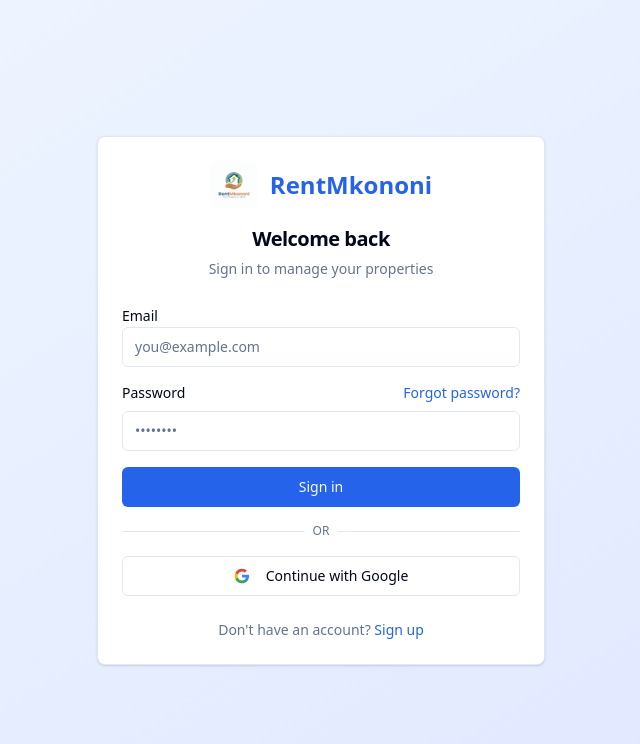
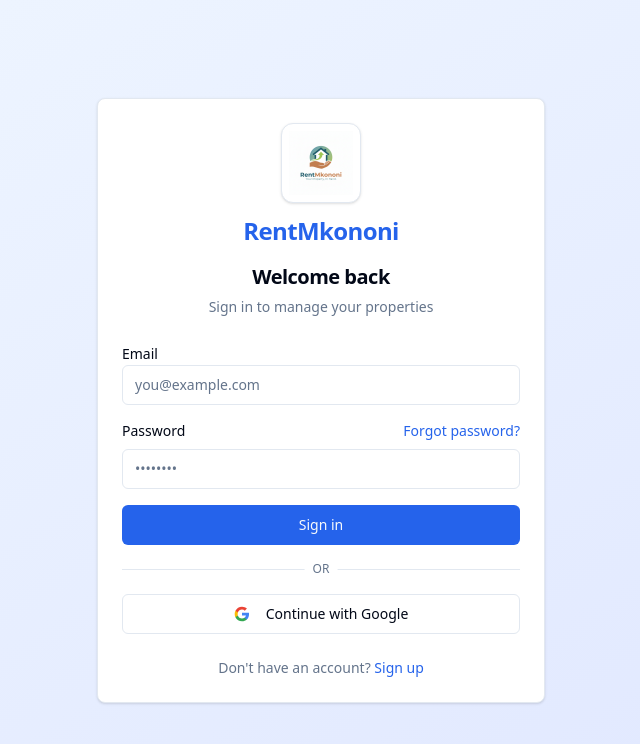
Before and after one commit to LiptontechDesign/rentmkononi, a React (Vite) app: page /login in a window 1280 px wide. Shown: the top 744 px of the page, without its empty margins (319-959 px from the left). Built offline with nearby package versions, Linux system fonts and the light colour scheme; no server answers.

Commit message:
Enhance auth pages logo layout for better brand visibility

```diff
--- a/src/pages/auth/ForgotPasswordPage.tsx
+++ b/src/pages/auth/ForgotPasswordPage.tsx
@@ -42,15 +42,15 @@
       <div className="min-h-screen flex items-center justify-center bg-linear-to-br from-blue-50 to-indigo-100 p-4">
         <Card className="w-full max-w-md">
           <CardHeader className="text-center">
-            <div className="flex justify-center mb-4">
-              <div className="flex items-center gap-3">
+            <div className="flex flex-col items-center gap-3 mb-4">
+              <div className="flex items-center justify-center h-20 w-20 rounded-xl bg-white shadow-sm border">
                 <img
                   src="/rentmkononi/Logo.png"
                   alt="RentMkononi Logo"
-                  className="h-12 w-12 object-contain rounded"
+                  className="h-16 w-16 object-contain"
                 />
-                <span className="text-2xl font-bold text-primary">RentMkononi</span>
               </div>
+              <span className="text-2xl font-bold text-primary tracking-tight">RentMkononi</span>
             </div>
             <CardTitle className="text-xl text-green-600">Check your email</CardTitle>
             <CardDescription>
@@ -72,15 +72,15 @@
     <div className="min-h-screen flex items-center justify-center bg-linear-to-br from-blue-50 to-indigo-100 p-4">
       <Card className="w-full max-w-md">
         <CardHeader className="text-center">
-          <div className="flex justify-center mb-4">
-            <div className="flex items-center gap-3">
+          <div className="flex flex-col items-center gap-3 mb-4">
+            <div className="flex items-center justify-center h-20 w-20 rounded-xl bg-white shadow-sm border">
               <img
                 src="/rentmkononi/Logo.png"
                 alt="RentMkononi Logo"
-                className="h-12 w-12 object-contain rounded"
+                className="h-16 w-16 object-contain"
               />
-              <span className="text-2xl font-bold text-primary">RentMkononi</span>
             </div>
+            <span className="text-2xl font-bold text-primary tracking-tight">RentMkononi</span>
           </div>
           <CardTitle className="text-xl">Forgot your password?</CardTitle>
           <CardDescription>
--- a/src/pages/auth/LoginPage.tsx
+++ b/src/pages/auth/LoginPage.tsx
@@ -45,15 +45,15 @@
     <div className="min-h-screen flex items-center justify-center bg-linear-to-br from-blue-50 to-indigo-100 p-4">
       <Card className="w-full max-w-md">
         <CardHeader className="text-center">
-          <div className="flex justify-center mb-4">
-            <div className="flex items-center gap-3">
+          <div className="flex flex-col items-center gap-3 mb-4">
+            <div className="flex items-center justify-center h-20 w-20 rounded-xl bg-white shadow-sm border">
               <img
                 src="/rentmkononi/Logo.png"
                 alt="RentMkononi Logo"
-                className="h-12 w-12 object-contain rounded"
+                className="h-16 w-16 object-contain"
               />
-              <span className="text-2xl font-bold text-primary">RentMkononi</span>
             </div>
+            <span className="text-2xl font-bold text-primary tracking-tight">RentMkononi</span>
           </div>
           <CardTitle className="text-xl">Welcome back</CardTitle>
           <CardDescription>Sign in to manage your properties</CardDescription>
--- a/src/pages/auth/ResetPasswordPage.tsx
+++ b/src/pages/auth/ResetPasswordPage.tsx
@@ -82,15 +82,15 @@
       <div className="min-h-screen flex items-center justify-center bg-linear-to-br from-blue-50 to-indigo-100 p-4">
         <Card className="w-full max-w-md">
           <CardHeader className="text-center">
-            <div className="flex justify-center mb-4">
-              <div className="flex items-center gap-3">
+            <div className="flex flex-col items-center gap-3 mb-4">
+              <div className="flex items-center justify-center h-20 w-20 rounded-xl bg-white shadow-sm border">
                 <img
                   src="/rentmkononi/Logo.png"
                   alt="RentMkononi Logo"
-                  className="h-12 w-12 object-contain rounded"
+                  className="h-16 w-16 object-contain"
                 />
-                <span className="text-2xl font-bold text-primary">RentMkononi</span>
               </div>
+              <span className="text-2xl font-bold text-primary tracking-tight">RentMkononi</span>
             </div>
             <CardTitle className="text-xl text-red-600">Invalid or expired link</CardTitle>
             <CardDescription>
@@ -111,15 +111,15 @@
     <div className="min-h-screen flex items-center justify-center bg-linear-to-br from-blue-50 to-indigo-100 p-4">
       <Card className="w-full max-w-md">
         <CardHeader className="text-center">
-          <div className="flex justify-center mb-4">
-            <div className="flex items-center gap-3">
+          <div className="flex flex-col items-center gap-3 mb-4">
+            <div className="flex items-center justify-center h-20 w-20 rounded-xl bg-white shadow-sm border">
               <img
                 src="/rentmkononi/Logo.png"
                 alt="RentMkononi Logo"
-                className="h-12 w-12 object-contain rounded"
+                className="h-16 w-16 object-contain"
               />
-              <span className="text-2xl font-bold text-primary">RentMkononi</span>
             </div>
+            <span className="text-2xl font-bold text-primary tracking-tight">RentMkononi</span>
           </div>
           <CardTitle className="text-xl">Reset your password</CardTitle>
           <CardDescription>
--- a/src/pages/auth/SignupPage.tsx
+++ b/src/pages/auth/SignupPage.tsx
@@ -62,15 +62,15 @@
       <div className="min-h-screen flex items-center justify-center bg-linear-to-br from-blue-50 to-indigo-100 p-4">
         <Card className="w-full max-w-md">
           <CardHeader className="text-center">
-            <div className="flex justify-center mb-4">
-              <div className="flex items-center gap-3">
+            <div className="flex flex-col items-center gap-3 mb-4">
+              <div className="flex items-center justify-center h-20 w-20 rounded-xl bg-white shadow-sm border">
                 <img
                   src="/rentmkononi/Logo.png"
                   alt="RentMkononi Logo"
-                  className="h-12 w-12 object-contain rounded"
+                  className="h-16 w-16 object-contain"
                 />
-                <span className="text-2xl font-bold text-primary">RentMkononi</span>
               </div>
+              <span className="text-2xl font-bold text-primary tracking-tight">RentMkononi</span>
             </div>
             <CardTitle className="text-xl text-green-600">Check your email</CardTitle>
             <CardDescription>
@@ -92,15 +92,15 @@
     <div className="min-h-screen flex items-center justify-center bg-linear-to-br from-blue-50 to-indigo-100 p-4">
       <Card className="w-full max-w-md">
         <CardHeader className="text-center">
-          <div className="flex justify-center mb-4">
-            <div className="flex items-center gap-3">
+          <div className="flex flex-col items-center gap-3 mb-4">
+            <div className="flex items-center justify-center h-20 w-20 rounded-xl bg-white shadow-sm border">
               <img
                 src="/rentmkononi/Logo.png"
                 alt="RentMkononi Logo"
-                className="h-12 w-12 object-contain rounded"
+                className="h-16 w-16 object-contain"
               />
-              <span className="text-2xl font-bold text-primary">RentMkononi</span>
             </div>
+            <span className="text-2xl font-bold text-primary tracking-tight">RentMkononi</span>
           </div>
           <CardTitle className="text-xl">Create your account</CardTitle>
           <CardDescription>Start managing your properties today</CardDescription>
```
